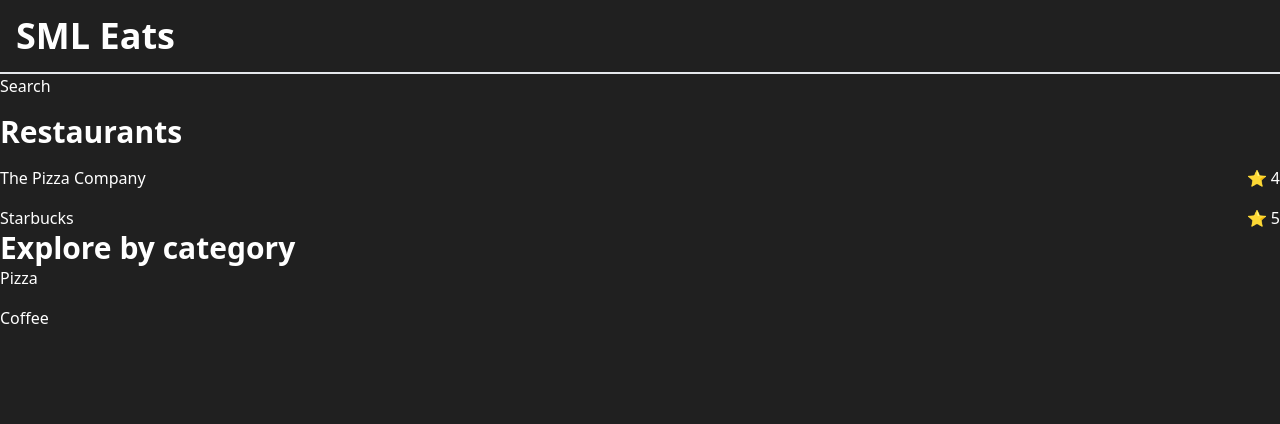
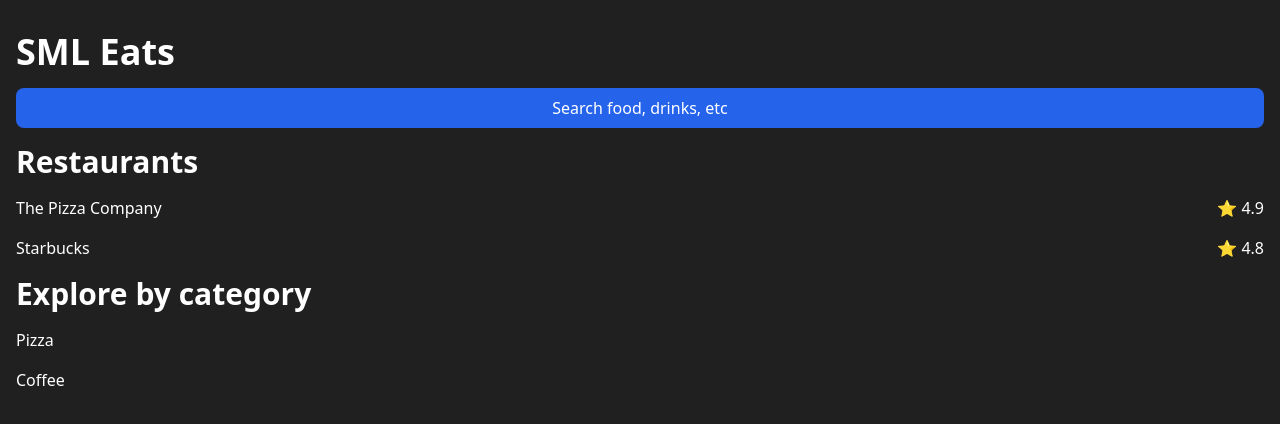
Before and after one commit to shamwela/sml-eats, a Next.js app: page / in a window 1280 px wide. Shown: the top 424 px of the page. Built offline with nearby package versions, Linux system fonts and the light colour scheme.

Commit message:
Improve styles

```diff
--- a/pages/_app.tsx
+++ b/pages/_app.tsx
@@ -12,7 +12,7 @@
     slug: 'the-pizza-company',
     path: '/restaurants/the-pizza-company',
     category: 'Pizza',
-    rating: 4,
+    rating: 4.9,
     items: [
       {
         name: 'Seafood Cocktail',
@@ -39,7 +39,7 @@
     slug: 'starbucks',
     path: '/restaurants/starbucks',
     category: 'Coffee',
-    rating: 5,
+    rating: 4.8,
     items: [
       {
         name: 'Irish Cream Cold Brew',
@@ -93,7 +93,7 @@
 
   return (
     <>
-      <nav className='flex flex-wrap items-center gap-x-4 border-b-2 p-4'>
+      <nav className='flex flex-wrap items-center gap-x-4 py-4'>
         <Link href='/'>
           <a className='text-4xl font-bold'>SML Eats</a>
         </Link>
--- a/pages/index.tsx
+++ b/pages/index.tsx
@@ -14,9 +14,11 @@
       />
 
       <section className='flex flex-col gap-y-4'>
-        <Link href='/search'>
-          <a>Search</a>
-        </Link>
+        <button>
+          <Link href='/search'>
+            <a>Search food, drinks, etc</a>
+          </Link>
+        </button>
 
         <h2>Restaurants</h2>
         {restaurants?.map(({ name, slug, rating }) => {
@@ -30,10 +32,8 @@
             </section>
           )
         })}
-      </section>
 
-      <h2>Explore by category</h2>
-      <section className='flex flex-col gap-y-4'>
+        <h2>Explore by category</h2>
         {categories.map((category) => {
           const href = '/search?query=' + category.toLowerCase()
 
--- a/styles/globals.css
+++ b/styles/globals.css
@@ -9,6 +9,7 @@
 }
 
 body {
+  @apply p-4;
   background-color: #202020;
 }
 
--- a/types/restaurant.ts
+++ b/types/restaurant.ts
@@ -5,6 +5,6 @@
   slug: string
   path: string
   category: string
-  rating: 1 | 2 | 3 | 4 | 5
+  rating: number
   items: Item[]
 }
```
